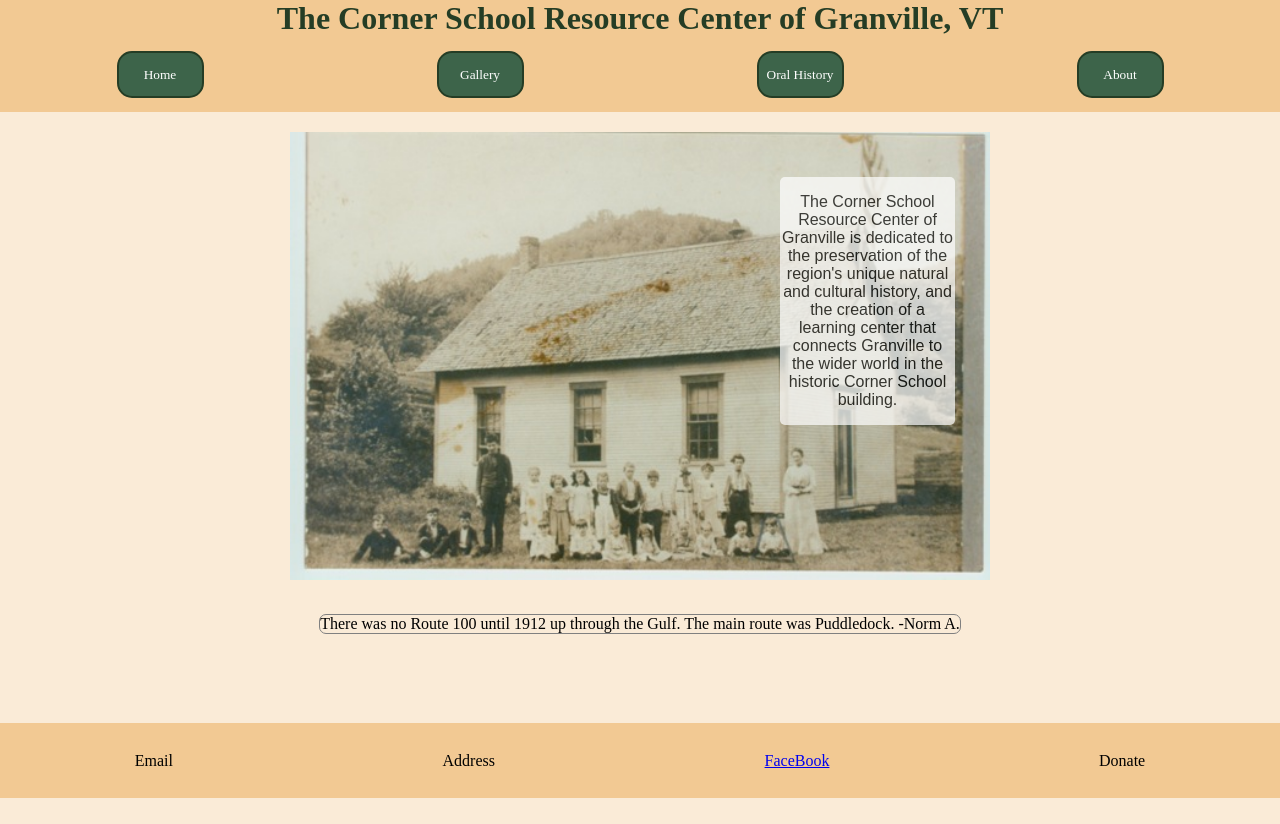
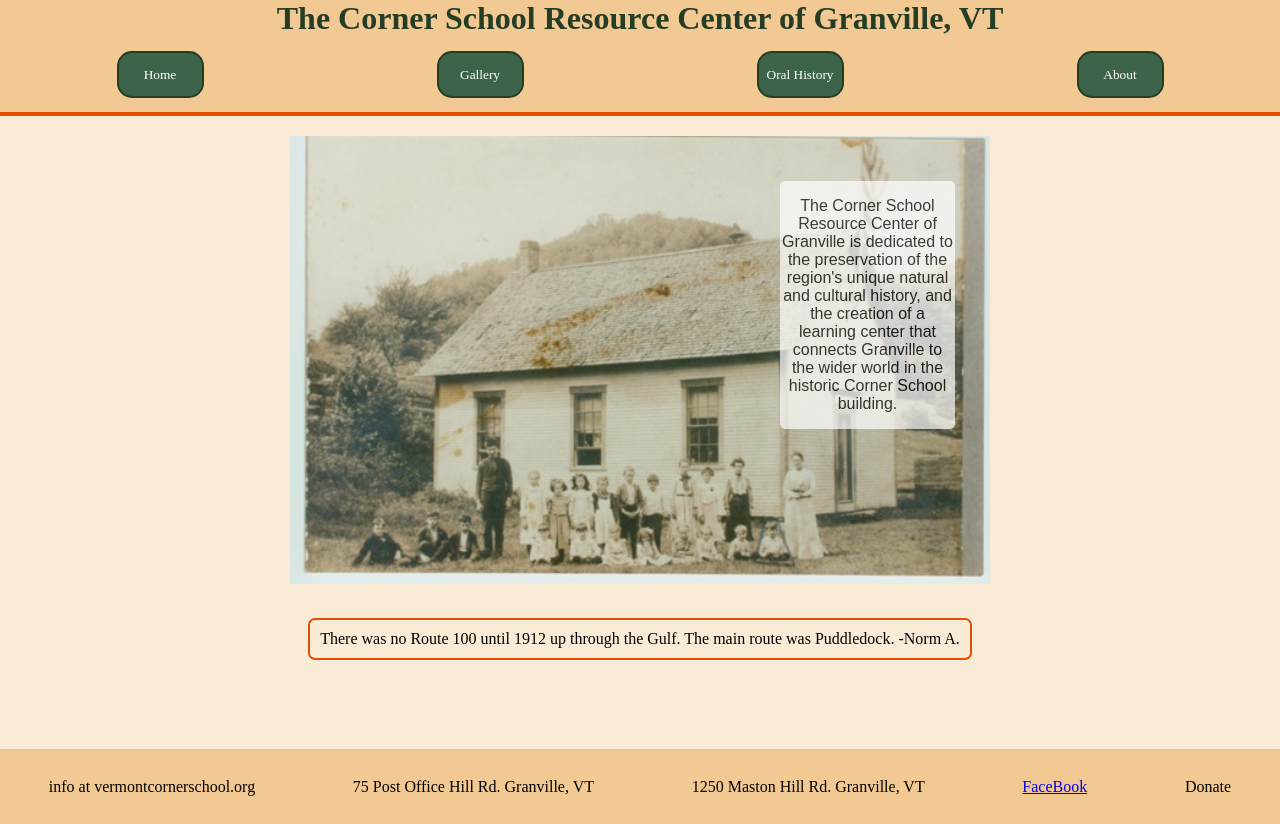
Before and after one commit to Habenzy/granville-corner-school, a React (Create React App) app in the folder client/: page / in a window 1280 px wide. Before the commit the page ends 800 px from the top, so only its background shows below. Built offline with nearby package versions, Linux system fonts and the light colour scheme.

Commit message:
style changes

```diff
--- a/client/src/App/pages/footer.js
+++ b/client/src/App/pages/footer.js
@@ -6,8 +6,9 @@ class Footer extends React.Component {
   render() {
       return(
         <div className='foot-bar'>
-          <div>Email</div>
-          <div>Address</div>
+          <div>info at vermontcornerschool.org</div>
+          <div>75 Post Office Hill Rd. Granville, VT</div>
+          <div>1250 Maston Hill Rd. Granville, VT</div>
           <div><a href="https://www.facebook.com/CornerSchoolResourceCenterOfGranvilleVt/">FaceBook</a></div>
           <div>Donate</div>
         </div>
--- a/client/src/index.css
+++ b/client/src/index.css
@@ -36,6 +36,7 @@ code {
   display: flex;
   justify-content: space-around;
   align-items: center;
+  border-bottom: 4px solid #e94b02
 }
 
 #head {
@@ -91,11 +92,12 @@ code {
 
 #event-quote {
   max-width: 700px;
-  border: 1px solid grey;
+  border: 2px solid #e94b02;
   justify-self: center;
   text-align: center;
   height: auto;
   margin: 7%;
+  padding: 10px;
   margin-top: 10px;
   border-radius: 7px;
 }
@@ -194,11 +196,13 @@ code {
 #history-image {
   float: left;
   width: 500px;
+  margin: 10px;
 }
 
 #csrc-img {
   float: right;
-  width: 500px
+  width: 500px;
+  margin: 10px;
 }
 
 .corner-school-desc {
```
Also changed, not shown: client/src/App/pages/about.js (+7 -1 lines).
